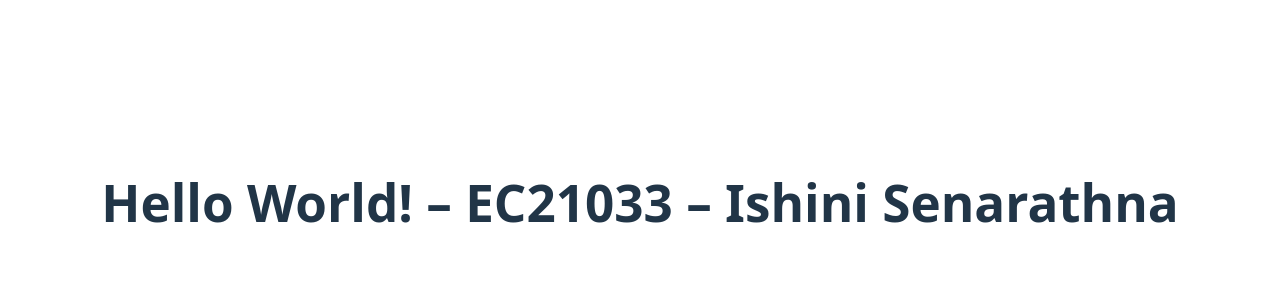
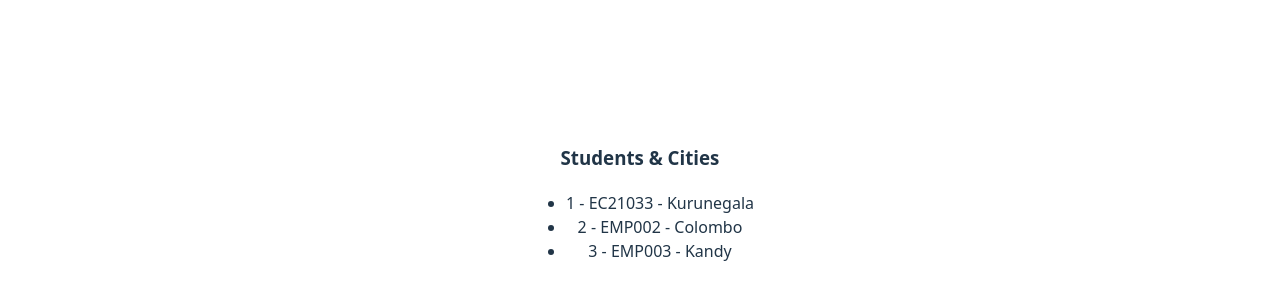
Before and after one commit to IshiniSenarathna/React-Assignment, a React (Vite) app: page / in a window 1280 px wide. Shown: the part 198-498 px from the top of the page. Built offline with nearby package versions, Linux system fonts and the light colour scheme.

Commit message:
Part 2 ListGroup with EC21033 data

```diff
--- a/src/App.tsx
+++ b/src/App.tsx
@@ -1,3 +1,31 @@
+import "./App.css";
+import ListGroup from "./components/ListGroup";
+
+const items = [
+  { id: 1, code: "EC21033", city: "Kurunegala" }, // your data (first)
+  { id: 2, code: "EMP002", city: "Colombo" },
+  { id: 3, code: "EMP003", city: "Kandy" },
+];
+
+function App() {
+  const handleItemClick = (item: (typeof items)[number]) => {
+    console.log("Selected:", item);
+  };
+
+  return (
+    <div>
+      <ListGroup
+        heading="Students & Cities"
+        items={items}
+        onItemClick={handleItemClick}
+      />
+    </div>
+  );
+}
+
+export default App;
+
+/* pdf1
 import "./App.css";
 import HelloWorld from "./HelloWorld";
 
@@ -10,5 +38,4 @@ function App() {
     </>
   );
 }
-
-export default App;
+  export default App;*/
--- /dev/null
+++ b/src/components/ListGroup.tsx
@@ -0,0 +1,44 @@
+import React, { useState } from "react";
+
+interface StudentCity {
+  id: number;
+  code: string;
+  city: string;
+}
+
+interface ListGroupProps {
+  heading: string;
+  items: StudentCity[];
+  onItemClick?: (item: StudentCity) => void;
+}
+
+const ListGroup: React.FC<ListGroupProps> = ({ heading, items, onItemClick }) => {
+  const [selectedIndex, setSelectedIndex] = useState<number | null>(null);
+
+  if (items.length === 0) return <p>No data available.</p>;
+
+  return (
+    <>
+      <h3>{heading}</h3>
+      <ul className="list-group">
+        {items.map((item, index) => (
+          <li
+            key={item.id}
+            className={
+              "list-group-item" +
+              (selectedIndex === index ? " active" : "")
+            }
+            onClick={() => {
+              setSelectedIndex(index);
+              onItemClick?.(item);
+            }}
+          >
+            {item.id} - {item.code} - {item.city}
+          </li>
+        ))}
+      </ul>
+    </>
+  );
+};
+
+export default ListGroup;
```
